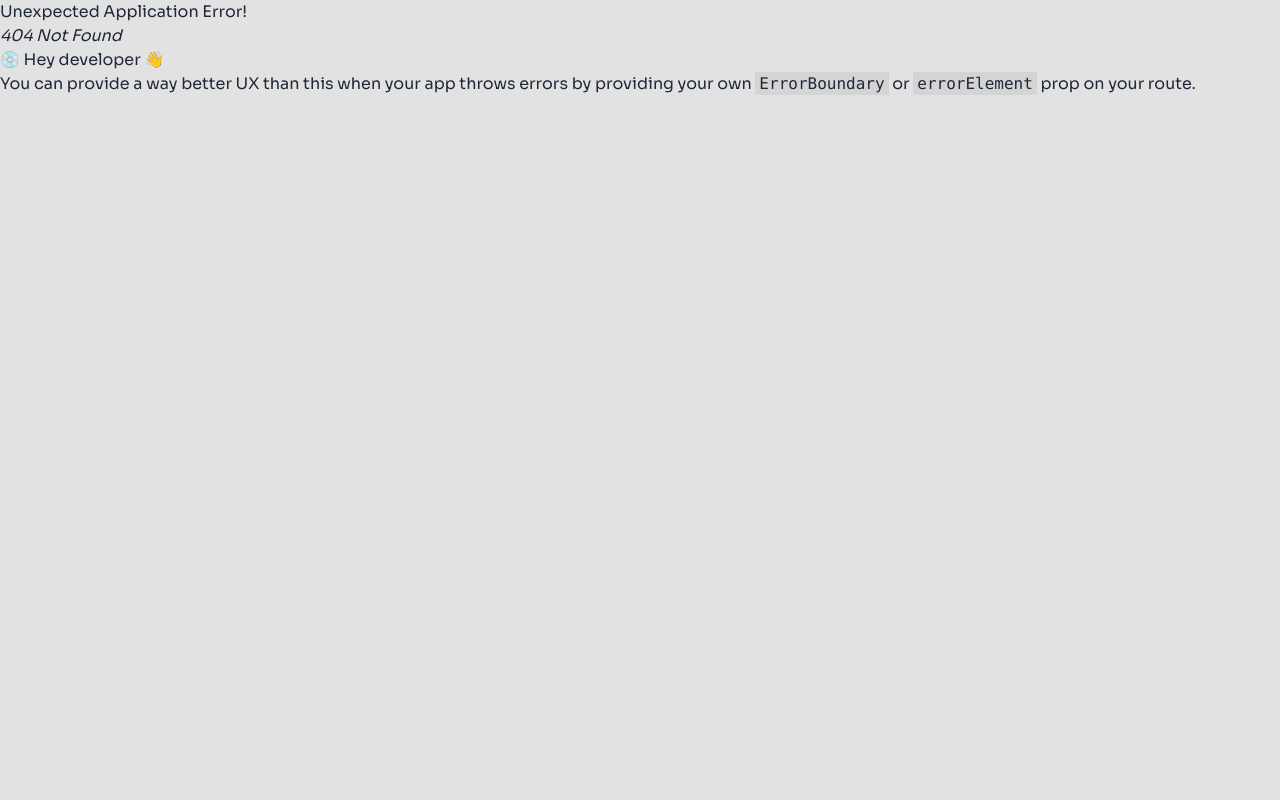
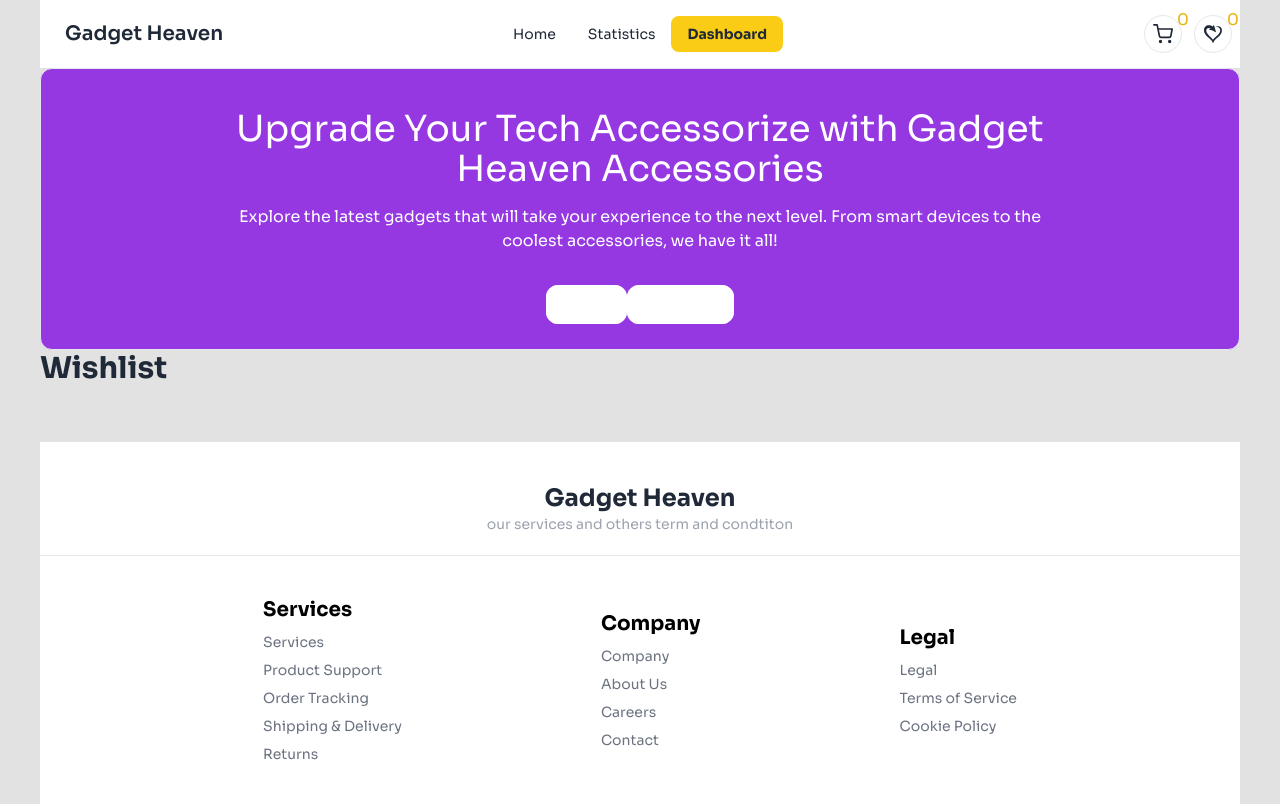
Before and after one commit to mdopi2024/my-gadget-heaven, a React (Vite) app: page /deshboard/wishlist in a window 1280 px wide. Before the commit this address had no page. Built offline with nearby package versions, Linux system fonts and the light colour scheme.

Commit message:
wishlist and card section done

```diff
--- a/package.json
+++ b/package.json
@@ -12,6 +12,7 @@
   "dependencies": {
     "react": "^18.3.1",
     "react-dom": "^18.3.1",
+    "react-hot-toast": "^2.4.1",
     "react-icons": "^5.3.0",
     "react-router-dom": "^6.27.0"
   },
--- a/src/Utilities/Utiliteis.jsx
+++ b/src/Utilities/Utiliteis.jsx
@@ -1 +1,41 @@
+import { rule } from "postcss"
+import toast from "react-hot-toast";
+
 // get data from docal storage
+const getCardToStorage = ()=>{
+    const all = localStorage.getItem('card')
+    if(all){
+        const allParse = JSON.parse(all)
+        return allParse;
+    }
+    return []
+}
+const setCard = item=>{
+    const favorite = getCardToStorage()
+    const isExist = favorite.find(card =>card.id === item.id)
+    if(isExist) return toast.error('Its alreay exist');
+    favorite.push(item)
+    localStorage.setItem('card',JSON.stringify(favorite))
+    toast.success('Its successfully added')
+}
+
+
+
+// for wish list
+
+const getWishList =()=>{
+    const all = localStorage.getItem('wishlist')
+    if(all){
+        const allParse = JSON.parse(all)
+        return allParse
+    } return []
+}
+const addWishlist = (item)=>{
+    const wishList= getWishList()
+    const isExist = wishList.find(wish =>wish.id === item.id)
+    if(isExist)return toast.error('Its alreay exist');
+    wishList.push(item);
+    localStorage.setItem('wishlist',JSON.stringify(wishList))
+    toast.success('Its successfully added')
+}
+export {setCard,addWishlist,getCardToStorage,getWishList}
--- a/src/components/Banner/Banner.jsx
+++ b/src/components/Banner/Banner.jsx
@@ -3,6 +3,7 @@ import img from '../../assets/banner.jpg'
 import { Link } from 'react-router-dom';
 
 const Banner = () => {
+
     return (
         <div className='bg-[#9538E2] text-center mb-48 pb-56 rounded-xl relative border   flex flex-col justify-center items-center'>
          <div className='md:w-3/4  p-10  mx-auto text-white space-y-4 '>
--- a/src/components/Deatiles.jsx
+++ b/src/components/Deatiles.jsx
@@ -3,6 +3,7 @@ import { Link, useLoaderData, useParams } from 'react-router-dom';
 
 import { GiSelfLove } from "react-icons/gi";
 import { MdOutlineShoppingCart } from "react-icons/md";
+import { addWishlist, setCard } from '../Utilities/Utiliteis';
 
 const Deatiles = () => {
     const { id } = useParams()
@@ -14,6 +15,14 @@ const Deatiles = () => {
     }, [])
     const { product_title, img, price, rating, availability, description, Specification } = singleCard
 
+
+    const handleCard = ()=>{
+        setCard(singleCard)
+    }
+
+    const handleWish = ()=>{
+        addWishlist(singleCard)
+    }
 
 
     return (
@@ -48,8 +57,8 @@ const Deatiles = () => {
 
                         <p>Rating : {rating}</p>
                         <div className='flex items-center gap-6'>
-                            <button className='bg-[#9538E2] px-2 mb-3 py-2 rounded-xl text-white flex items-center gap-3'>Add to Card <MdOutlineShoppingCart></MdOutlineShoppingCart></button>
-                            <button className='text-3xl p-2 rounded-full flex justify-center items-center hover:border-2'><GiSelfLove ></GiSelfLove></button>
+                            <button onClick={handleCard} className='bg-[#9538E2] px-2 mb-3 py-2 rounded-xl text-white flex items-center gap-3'>Add to Card <MdOutlineShoppingCart></MdOutlineShoppingCart></button>
+                            <button onClick={handleWish} className='text-3xl p-2 rounded-full flex justify-center items-center hover:border-2'><GiSelfLove ></GiSelfLove></button>
                         </div>
                     </div>
 
--- /dev/null
+++ b/src/components/DeshBoardCard.jsx
@@ -0,0 +1,18 @@
+import React from 'react';
+import { getCardToStorage } from '../Utilities/Utiliteis';
+import ShowDeshBoardCard from './ShowDeshBoardCard';
+
+const DeshBoardCard = () => {
+    const card = getCardToStorage()
+
+    return (
+        <div className='my-6  flex flex-col gap-10'>
+            <h1 className='text-3xl font-bold'> Cards</h1>
+         {
+            card.map((card, ind)=><ShowDeshBoardCard key={ind} card={card}></ShowDeshBoardCard>)
+         }
+        </div>
+    );
+};
+
+export default DeshBoardCard;
--- a/src/components/NavBar/NavBar.jsx
+++ b/src/components/NavBar/NavBar.jsx
@@ -2,10 +2,12 @@ import React from 'react';
 import { NavLink } from 'react-router-dom';
 import { FiShoppingCart } from "react-icons/fi";
 import { GiSelfLove } from "react-icons/gi";
+import { getCardToStorage, getWishList } from '../../Utilities/Utiliteis';
 
 const NavBar = () => {
 
-
+    const getCard = getCardToStorage();
+    const getWish = getWishList()
     return (
         <div className="navbar bg-base-100 ">
             <div className="navbar-start">
@@ -47,11 +49,11 @@ const NavBar = () => {
             <div className="navbar-end flex gap-3">
                <div className='relative  border p-2 rounded-full'>
                 <FiShoppingCart className='text-xl'></FiShoppingCart>
-                <span className='absolute -top-2 -right-2  text-yellow-500'>0</span>
+                <span className='absolute -top-2 -right-2  text-yellow-500'>{getCard.length}</span>
                </div>
                <div className='relative border p-2 rounded-full'>
                 <GiSelfLove className='text-xl'></GiSelfLove>
-                <span className='absolute -top-2 -right-2  text-yellow-500'> 0</span>
+                <span className='absolute -top-2 -right-2  text-yellow-500'> {getWish.length}</span>
                 </div>
             </div>
         </div>
--- /dev/null
+++ b/src/components/ShowDeshBoardCard.jsx
@@ -0,0 +1,20 @@
+import React from 'react';
+
+const ShowDeshBoardCard = ({card}) => {
+    const { product_title, img, price, rating,description} = card
+    return (
+        <div className='grid grid-cols-1 md:grid-cols-12 gap-10 border border-gray-600 rounded-2xl p-7'>
+          <div className='w-full h-[300px] md:col-span-4'>
+            <img className='w-full h-full  object-cover rounded-2xl' src={img} alt="" />
+          </div>
+          <div className='md:col-span-8'>
+            <h2 className='text-2xl font-bold'>{product_title}</h2>
+            <p className='text-[14px] mb-5 mt-3'>  {description}</p>
+            <p className=''> price : $  {price}</p>
+            <p>Rating : {rating}</p>
+          </div>
+        </div>
+    );
+};
+
+export default ShowDeshBoardCard;
--- /dev/null
+++ b/src/components/Wishlist.jsx
@@ -0,0 +1,19 @@
+import React from 'react';
+import { getWishList } from '../Utilities/Utiliteis';
+import ShowDeshBoardCard from './ShowDeshBoardCard';
+
+const Wishlist = () => {
+    const card = getWishList()
+    return (
+        <div>
+            <h1 className='text-3xl font-bold'> Wishlist</h1>
+          <div className='my-6  flex flex-col gap-10'>
+         {
+            card.map((card, ind)=><ShowDeshBoardCard key={ind} card={card}></ShowDeshBoardCard>)
+         }
+        </div>
+        </div>
+    );
+};
+
+export default Wishlist;
--- a/src/main.jsx
+++ b/src/main.jsx
@@ -1,7 +1,7 @@
 import { StrictMode } from 'react'
 import { createRoot } from 'react-dom/client'
 import './index.css'
-
+import  { Toaster } from 'react-hot-toast';
 import {
   RouterProvider,
 } from "react-router-dom";
@@ -11,6 +11,7 @@ import router from './Routes/Routes.jsx';
 
 createRoot(document.getElementById('root')).render(
   <StrictMode>
+    <Toaster></Toaster>
   <RouterProvider router={router}></RouterProvider>
   </StrictMode>,
 )
--- a/src/pages/DeshBoard.jsx
+++ b/src/pages/DeshBoard.jsx
@@ -1,9 +1,21 @@
 import React from 'react';
+import { NavLink, Outlet } from 'react-router-dom';
 
 const DeshBoard = () => {
     return (
         <div>
-           I am desh borad
+          <div className='bg-[#9538E2] text-center  pb-8 rounded-xl relative border   flex flex-col justify-center items-center'>
+         <div className='md:w-3/4  p-10  mx-auto text-white space-y-4 '>
+         <h3 className='text-3xl md:text-4xl'>Upgrade Your Tech Accessorize with Gadget Heaven Accessories</h3>
+         <p>Explore the latest gadgets that will take your experience to the next level. From smart devices to the coolest accessories, we have it all!</p>
+         </div>
+         <div>
+            <NavLink to=''  className={ ({isActive})=>`border border-white px-5 py-2 rounded-xl text-white ${isActive? '!bg-white text-purple-900':''}`}>Card</NavLink>
+            <NavLink to='wishlist'  className={ ({isActive})=>`border border-white px-5 py-2 rounded-xl text-white  ${isActive? '!bg-white text-purple-900':''}`}>Wishlist</NavLink>
+         </div>
+
+        </div>
+          <div className='mb-8'>  <Outlet></Outlet></div>
         </div>
     );
 };
```
Also changed, not shown: src/Routes/Routes.jsx (+15 -1 lines), 2 other files (tests, documents, lock files or other folders).
